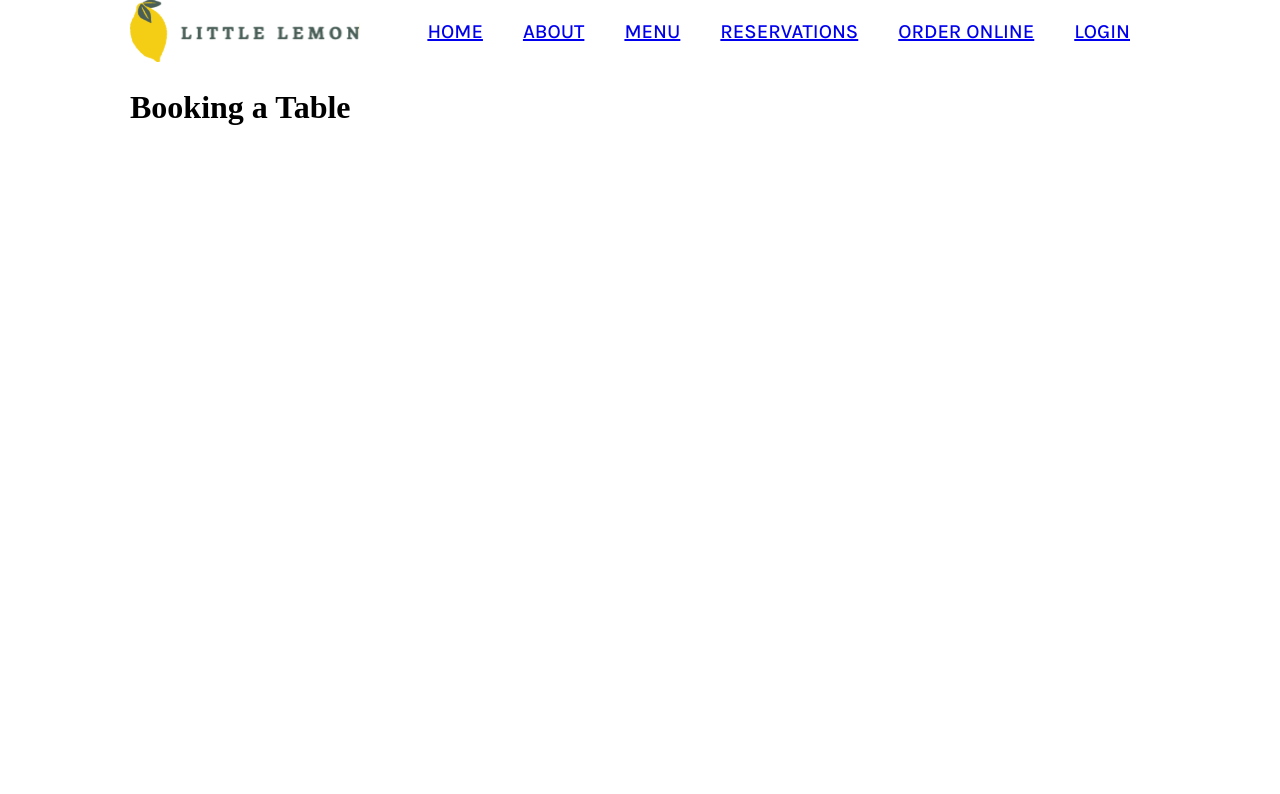
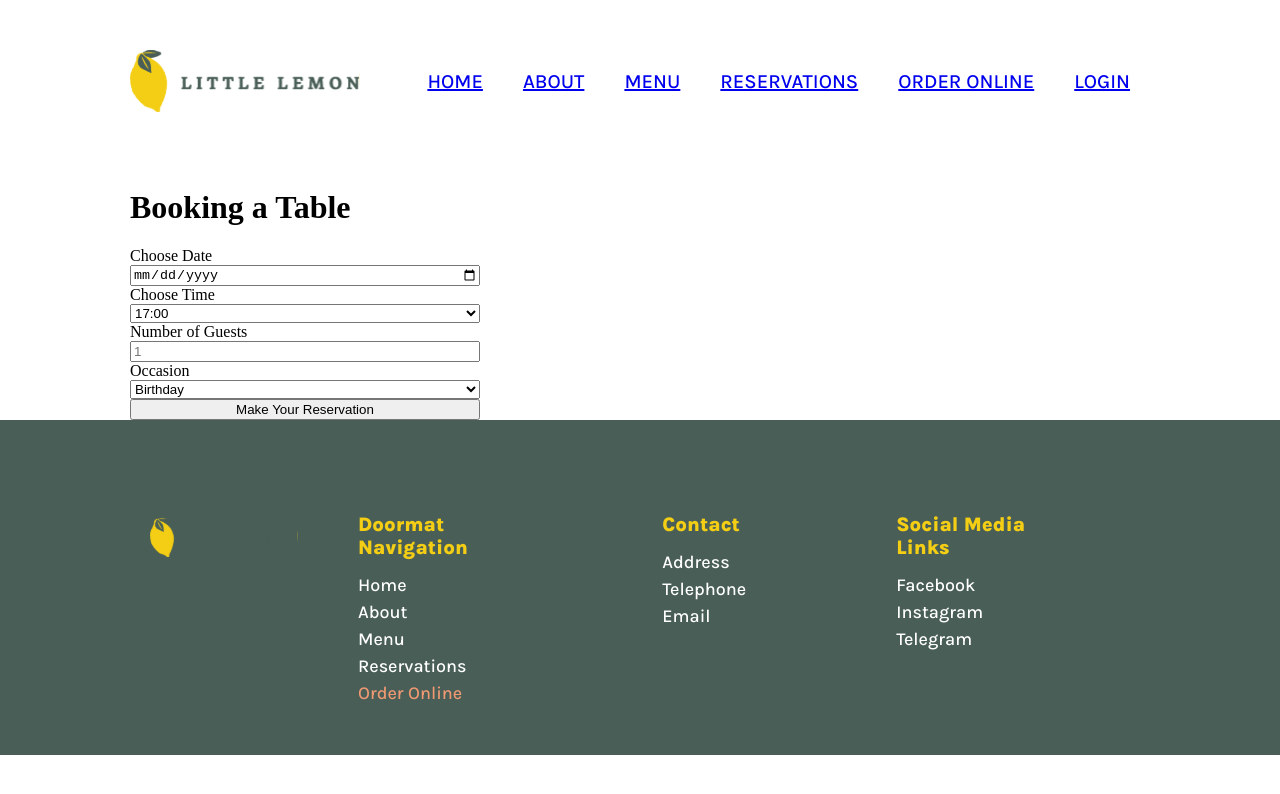
Before and after one commit to capri4os/lemon, a React (Create React App) app: page /booking in a window 1280 px wide. Shown: the top 794 px of the page. Built offline with nearby package versions, Linux system fonts and the light colour scheme.

Commit message:
booking form without styles and api

```diff
--- a/src/components/About.js
+++ b/src/components/About.js
@@ -1,4 +1,5 @@
 import React from "react";
+import { Link } from "react-router-dom";
 import restraunt from "../images/restraunt.jpeg";
 import marioadrian from "../images/mario-and-adrian.jpg";
 
--- a/src/components/Booking.js
+++ b/src/components/Booking.js
@@ -1,12 +1,16 @@
 import React from "react";
-import Nav from "./Nav";
+import Header from "./Header";
+import Form from "./Form";
+import Footer from "./Footer";
 
 const Booking = () => {
     return (
-        <div className="container">
-            <Nav />
-            <h1 className="booking-table">Booking a Table</h1>
-        </div>
+        <>
+            <Header />
+            <div class="container"><h1 className="booking-table">Booking a Table</h1>
+                <Form /></div>
+            <Footer />
+        </>
     )
 };
 
--- a/src/components/Delivery.js
+++ b/src/components/Delivery.js
@@ -1,12 +1,14 @@
 import React from "react";
-import Nav from "./Nav";
+import Header from "./Header";
+import Footer from "./Footer";
 
 const Delivery = () => {
     return (
-        <div className="container">
-            <Nav />
+        <>
+            <Header />
             <h1 className="booking-table">Order Online</h1>
-        </div>
+            <Footer />
+        </>
     )
 };
 
--- /dev/null
+++ b/src/components/Form.js
@@ -0,0 +1,69 @@
+import React from "react";
+import { useState } from "react";
+
+const Form = () => {
+    const [date, setDate] = useState("");
+    const [time, setTime] = useState("");
+    const [guests, setGuests] = useState("");
+    const [occasion, setOccasion] = useState("");
+
+    function handleSubmit(e) {
+        e.preventDefault();
+        setDate("");
+        setTime("");
+        setGuests("1");
+        setOccasion("");
+    }
+
+    return (
+        <form onSubmit={handleSubmit} className="booking__form">
+            <label htmlFor="date">Choose Date</label>
+            <input
+                id="date"
+                type="date"
+                name="date"
+                value={date}
+                onChange={(e) => setDate(e.target.value)}
+            />
+            <label htmlFor="time">Choose Time</label>
+            <select
+                id="time"
+                type="text"
+                name="time"
+                value={time}
+                onChange={(e) => setTime(e.target.value)}>
+                <option>17:00</option>
+                <option>18:00</option>
+                <option>19:00</option>
+                <option>20:00</option>
+                <option>21:00</option>
+            </select>
+            <label htmlFor="guests">Number of Guests</label>
+            <input
+                id="guests"
+                type="number"
+                placeholder="1"
+                min="1"
+                max="10"
+                name="guests"
+                value={guests}
+                onChange={(e) => setGuests(e.target.value)}
+            />
+            <label htmlFor="occasion">Occasion</label>
+            <select
+                id="occasion"
+                type="text"
+                name="occasion"
+                value={occasion}
+                onChange={(e) => setOccasion(e.target.value)}>
+                <option>Birthday</option>
+                <option>Anniversary</option>
+            </select>
+            <button
+                type="submit"
+            >Make Your Reservation</button>
+        </form>
+    )
+};
+
+export default Form;
--- a/src/index.css
+++ b/src/index.css
@@ -470,6 +470,14 @@ body {
   color: #EE9972;
 }
 
+/* Booking form */
+.booking__form {
+  display: flex;
+  flex-direction: column;
+  justify-content: center;
+  width: 350px;
+}
+
 /* Tablet styles */
 
 @media screen and (max-width: 1024px){
```
